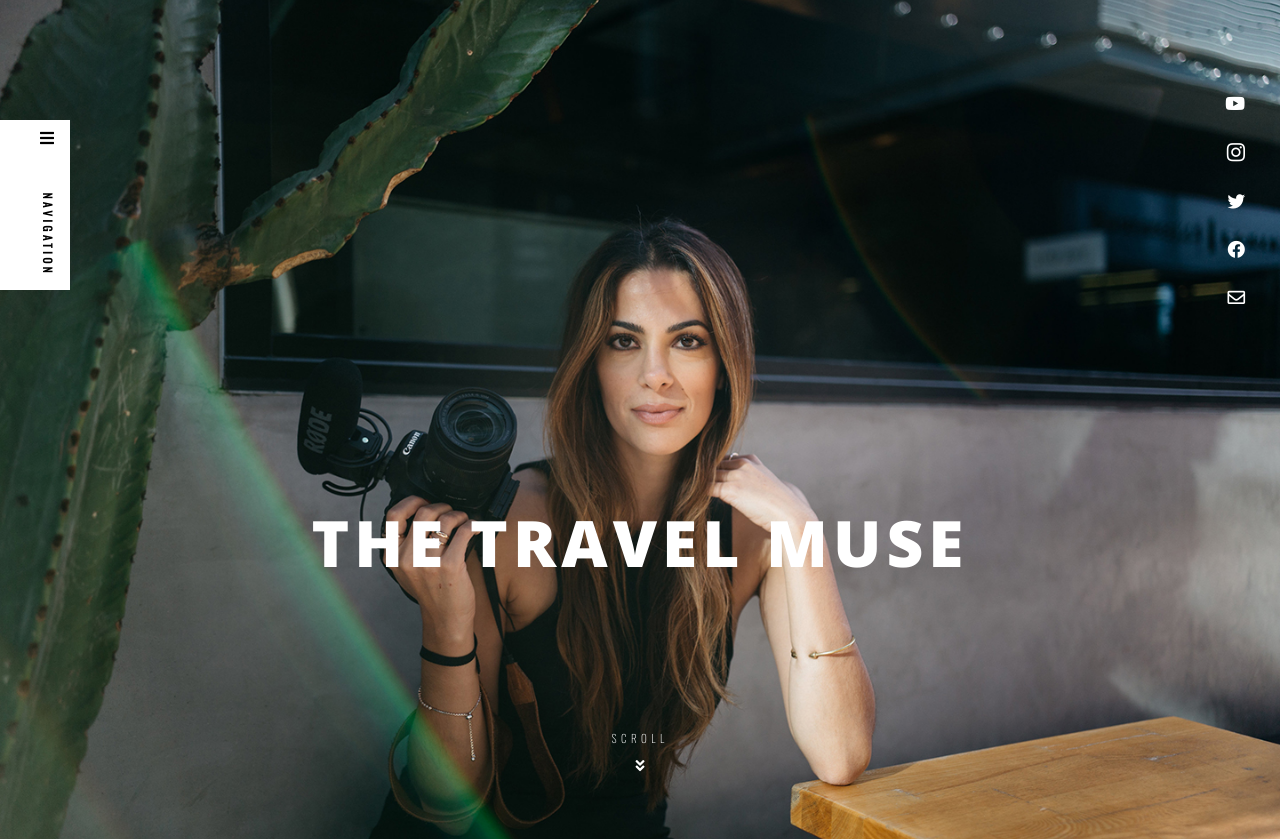
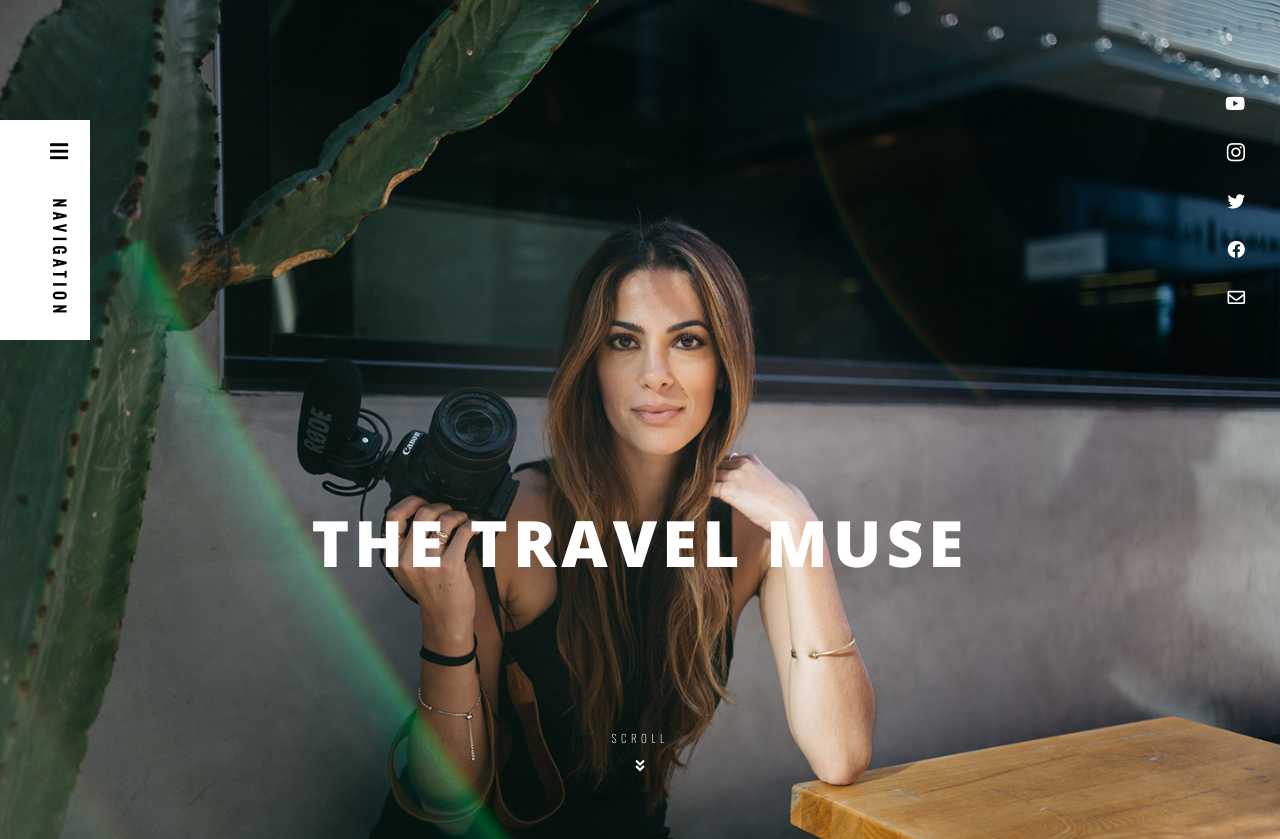
Before and after one commit to jspark721/thetravelmuse, a PHP site: page / in a window 1280 px wide. Shown: the top 839 px of the page. Run offline with PHP 8.4, Linux system fonts and the light colour scheme; some libraries are stand-ins or nearby versions; some web fonts are replaced.

Commit message:
bigger navigation

```diff
--- a/css/style.css
+++ b/css/style.css
@@ -20,22 +20,23 @@ a, button {
 .navbar--container {
   top: 15%;
   background: #ffffff;
-  height: 170px;
-  width: 70px; }
+  height: 220px;
+  width: 90px; }
 
 .navbar--icon {
-  margin-top: 10px;
-  margin-left: 40px; }
+  margin-top: 20px;
+  margin-left: 50px;
+  font-size: 1.3em; }
 
 .navbar--title {
-  margin-left: 25px;
-  margin-top: 45px; }
+  margin-left: 27px;
+  margin-top: 35px; }
   .navbar--title h4 {
     writing-mode: vertical-rl;
     font-family: "Oswald", sans-serif;
     letter-spacing: .3em;
     text-transform: uppercase;
-    font-size: .7em; }
+    font-size: 1em; }
 
 .header--social {
   position: absolute;
--- a/scss/style.scss
+++ b/scss/style.scss
@@ -43,22 +43,23 @@ a, button {
 .navbar--container {
   top: 15%;
   background: $white;
-  height: 170px;
-  width: 70px;
+  height: 220px;
+  width: 90px;
 }
 .navbar--icon {
-  margin-top: 10px;
-  margin-left: 40px;
+  margin-top: 20px;
+  margin-left: 50px;
+  font-size: 1.3em;
 }
 .navbar--title {
-  margin-left: 25px;
-  margin-top: 45px;
+  margin-left: 27px;
+  margin-top: 35px;
   h4 {
     writing-mode: vertical-rl;
     font-family: $bold;
     letter-spacing: .3em;
     text-transform: uppercase;
-    font-size: .7em;
+    font-size: 1em;
   }
 }
 
```
